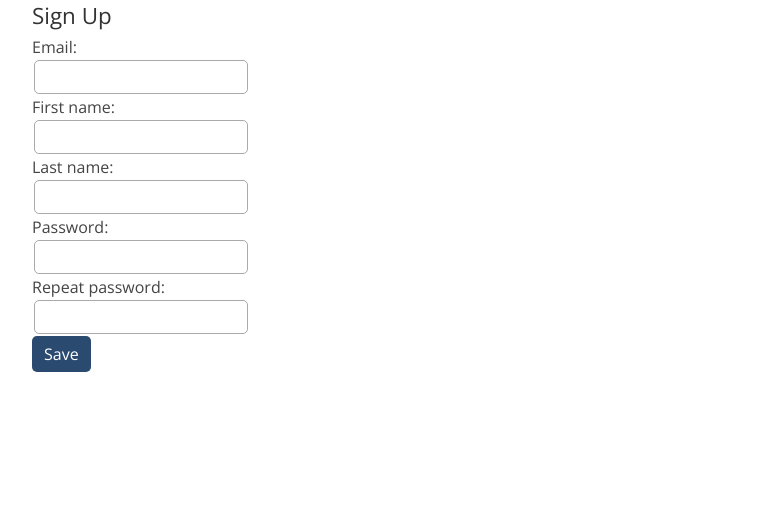
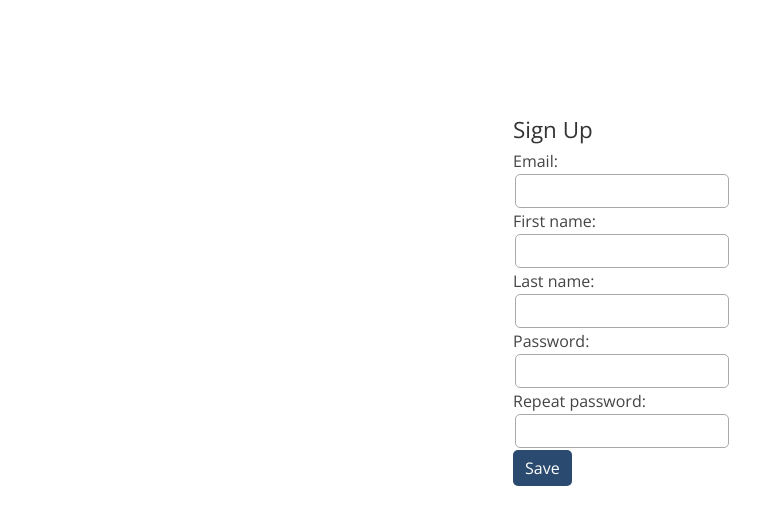
Before and after one commit to lamarios/trsl8, a React (Vite) app in the folder web/: page /sign-up in a window 1280 px wide. Shown: the top 524 px of the page, without its empty margins (18-778 px from the left). Built offline with nearby package versions, Linux system fonts and the light colour scheme.

Commit message:
make sign up and sign in forms centered

```diff
--- a/web/src/jsx/Login.jsx
+++ b/web/src/jsx/Login.jsx
@@ -1,21 +1,31 @@
-import React from 'react';
-import styled from 'styled-components';
+import React from "react";
+import styled from "styled-components";
 import Title from "./basic/Title";
 import Service from "./Service";
 import TextInput from "./basic/TextInput";
 import PrimaryButton from "./basic/PrimaryButton";
-import {NavLink} from 'react-router-dom'
+import {NavLink} from "react-router-dom";
 import {fadeInLeft} from "./animations";
 
 const LoginForm = styled.div`
 animation: ${fadeInLeft} 0.25s ease-out;
 `;
 const SignUpLink = styled(NavLink)``;
+
+
+const Container = styled.div`
+display:flex;
+align-items: center;
+justify-content: center;
+width :100%;
+height: 600px;
+`;
+
 export default class Login extends React.Component {
     constructor(props) {
         super(props);
 
-        this.state = {email: '', password: '', error: ''};
+        this.state = {email: "", password: "", error: ""};
 
         this.service = new Service();
 
@@ -32,12 +42,13 @@ export default class Login extends React.Component {
                 console.log(res);
                 window.localStorage.setItem("token", res);
                 window.location.href = "/projects";
-            })
+            });
     }
 
 
     render() {
-        return (<LoginForm>
+        return (<Container>
+            <LoginForm>
                 <Title>Sign In</Title>
                 <div>
                     <div>
@@ -53,8 +64,9 @@ export default class Login extends React.Component {
 
                     {this.state.error.length > 0 && <p>Not matching</p>}
                     <PrimaryButton onClick={this.login}>Login</PrimaryButton>
-                <p>Don't have an account ? <SignUpLink to="/sign-up">Sign up !</SignUpLink> </p>
+                    <p>Don't have an account ? <SignUpLink to="/sign-up">Sign up !</SignUpLink></p>
                 </div>
-        </LoginForm>);
+            </LoginForm>
+        </Container>);
     }
 }
--- a/web/src/jsx/SignUp.jsx
+++ b/web/src/jsx/SignUp.jsx
@@ -1,8 +1,8 @@
-import React from 'react';
-import styled from 'styled-components';
+import React from "react";
+import styled from "styled-components";
 import Title from "./basic/Title";
 import PrimaryButton from "./basic/PrimaryButton";
-import Service from './Service';
+import Service from "./Service";
 import TextInput from "./basic/TextInput";
 import {fadeInLeft} from "./animations";
 
@@ -11,11 +11,28 @@ const SetUp = styled.div`
     animation: ${fadeInLeft} 0.25s ease-out;
     `;
 
+
+const Container = styled.div`
+display:flex;
+align-items: center;
+justify-content: center;
+width :100%;
+height: 600px;
+`;
+
 export default class SignUp extends React.Component {
     constructor(props) {
         super(props);
 
-        this.state = {email: '', password: '', firstName: '', lastName: '',repeatPassword: '', passwordsMatch: true, error: ''};
+        this.state = {
+            email: "",
+            password: "",
+            firstName: "",
+            lastName: "",
+            repeatPassword: "",
+            passwordsMatch: true,
+            error: ""
+        };
 
         this.service = new Service();
 
@@ -25,10 +42,10 @@ export default class SignUp extends React.Component {
     save(e) {
 
         if (this.state.password.length === 0) {
-            this.setState({error: 'Passwords can\'t be empty'});
+            this.setState({error: "Passwords can't be empty"});
         } else if (!this.state.passwordsMatch) {
-            this.setState({error: 'Password not matching'});
-        } else{
+            this.setState({error: "Password not matching"});
+        } else {
             let user = {
                 email: this.state.email,
                 password: this.state.password,
@@ -37,13 +54,14 @@ export default class SignUp extends React.Component {
             };
 
             this.service.signUp(user)
-                .then(r => window.location.href = '/')
-                .catch(err => err.then(json => this.setState({error: json})))
+                .then(r => window.location.href = "/")
+                .catch(err => err.then(json => this.setState({error: json})));
         }
     }
 
     render() {
-        return (<SetUp>
+        return (<Container>
+            <SetUp>
                 <Title>Sign Up</Title>
                 <div>
                     <TextInput label="Email" id="email" type="email" value={this.state.email}
@@ -65,7 +83,8 @@ export default class SignUp extends React.Component {
                                })}/>
                 </div>
                 <div>
-                <TextInput label="Repeat password" id="repeatPassword" type="password" value={this.state.repeatPassword}
+                    <TextInput label="Repeat password" id="repeatPassword" type="password"
+                               value={this.state.repeatPassword}
                                onChange={(e) => this.setState({
                                    repeatPassword: e.target.value,
                                    passwordsMatch: e.target.value === this.state.password
@@ -73,6 +92,7 @@ export default class SignUp extends React.Component {
                 </div>
                 {this.state.error.length > 0 && <p>{this.state.error}</p>}
                 <PrimaryButton onClick={this.save}>Save</PrimaryButton>
-        </SetUp>)
+            </SetUp>
+        </Container>);
     }
 }
```
Lines whose indentation alone changed are shown as unchanged.
